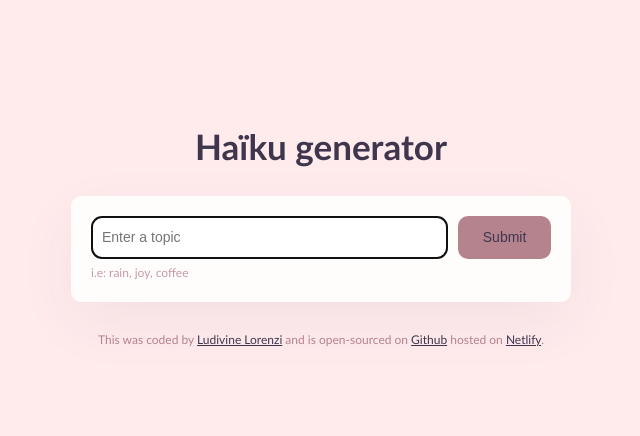
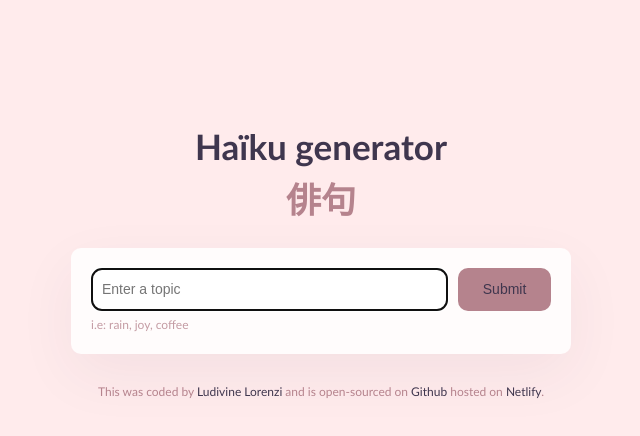
Before and after one commit to LuLorenzi/Ludivines-ai-generator, a plain HTML site: page index.html in a window 1280 px wide. Shown: the whole page, without its empty margins (319-959 px from the left). Drawn offline with nearby package versions, Linux system fonts and the light colour scheme.

Commit message:
Added definition updated CSS

```diff
--- a/index.html
+++ b/index.html
@@ -11,7 +11,10 @@
   <body>
     <div class="container">
       <header>
-        <h1>Haïku generator</h1>
+        <h1>Haïku generator
+          <br>
+          <a class="definition" target="_blank" href="https://en.wikipedia.org/wiki/Haiku">俳句</a>
+        </h1>
       </header>
       <main>
         <div class="form-container">
--- a/src/style.css
+++ b/src/style.css
@@ -15,6 +15,10 @@ h1 {
   font-size: 35px;
   line-height: 1.5;
   color: #3f364e;
+}
+
+.definition {
+  color: #b5838d;
 }
 
 .form-container {
@@ -95,4 +99,5 @@ footer {
 
 a {
   color: #3f364e;
+  text-decoration: none;
 }
```
Lines whose indentation alone changed are shown as unchanged.
